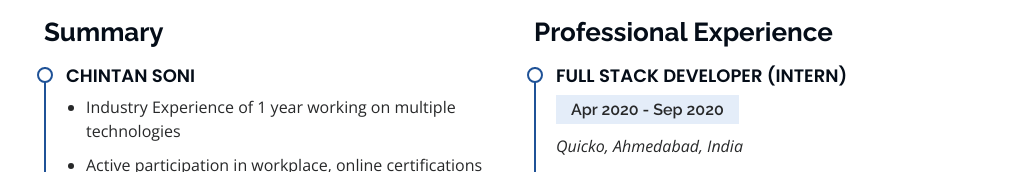
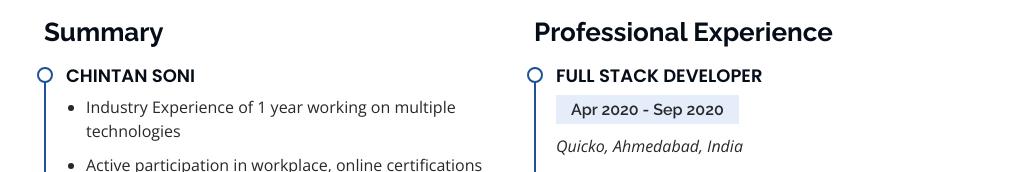
Before and after one commit to chintansoni-git/chintansoni-git.github.io, a plain HTML site: page index.html in a window 1280 px wide. Shown: the part 2199-2371 px from the top of the page, without its empty margins (268-1280 px from the left). Drawn offline with nearby package versions, Linux system fonts and the light colour scheme.

Commit message:
Update index.html

```diff
--- a/index.html
+++ b/index.html
@@ -236,7 +236,7 @@
           <div class="col-lg-6" data-aos="fade-up" data-aos-delay="100">
             <h3 class="resume-title">Professional Experience</h3>
             <div class="resume-item">
-              <h4>Full Stack Developer (Intern)</h4>
+              <h4>Full Stack Developer</h4>
               <h5>Apr 2020 - Sep 2020</h5>
               <p><em>Quicko, Ahmedabad, India </em></p>
               <b>Tech Stack: </b><em>Angular, JavaScript, TypeScript, HTML, CSS, Java, Oracle 11g </em>
```
